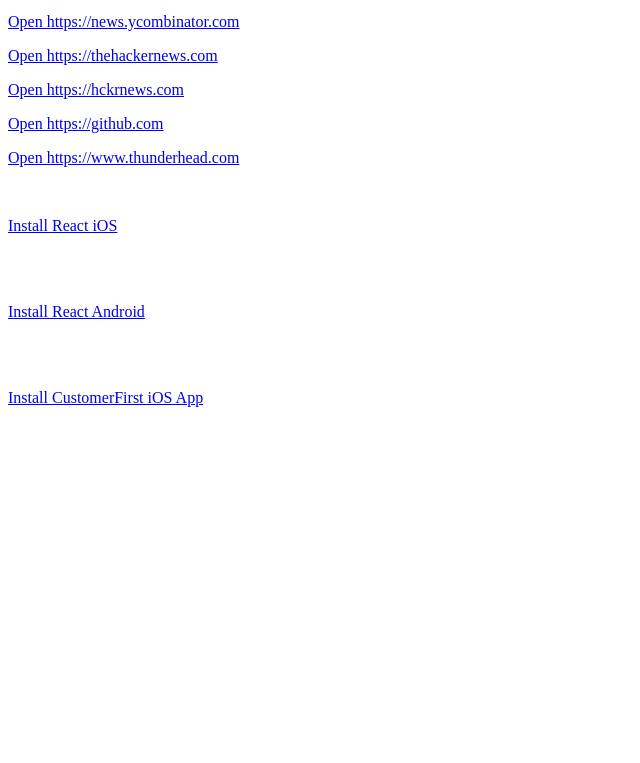
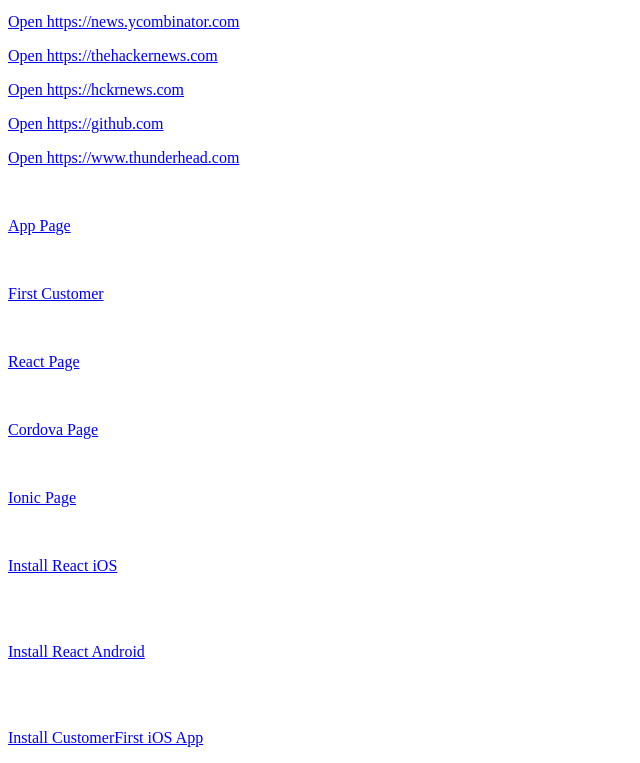
Before and after one commit to JackRobinson/JackRobinson.github.io, a plain HTML site: page index.html in a window 1280 px wide. Shown: the part 101-864 px from the top of the page, without its empty margins (0-640 px from the left). Before the commit the page ends 800 px from the top, so only its background shows below. Drawn offline with Linux system fonts and the light colour scheme.

Commit message:
Update index.html

```diff
--- a/index.html
+++ b/index.html
@@ -10,6 +10,16 @@
 <p><a href="https://hckrnews.com/?someKey=hckrnews">Open https://hckrnews.com</a></p>
 <p><a href="https://github.com/?someKey=github">Open https://github.com</a></p>
 <p><a href="https://www.thunderhead.com/?someKey=thunderhead">Open https://www.thunderhead.com</a></p>
+  <br/>
+<p><a href="https://jackrobinson.github.ios/?app=page">App Page</a></p>
+  <br/>
+<p><a href="https://jackrobinson.github.ios/?app=ios">First Customer</a></p>
+  <br/>
+<p><a href="https://jackrobinson.github.ios/?app=react">React Page</a></p>
+  <br/>
+<p><a href="https://jackrobinson.github.ios/?app=cordova">Cordova Page</a></p>
+  <br/>
+<p><a href="https://jackrobinson.github.ios/?app=ionic">Ionic Page</a></p>
 <br/>
 <p><a href="https://onedemo.thunderhead.com/one/rt/track/ONE-XPTKFWM7XM-1976/redirect?uri=outbound%3A%2F%2Femail%2Finstall%2F%3Fck%3Ddemo4344#https://rink.hockeyapp.net/apps/5e44ea3c5a6849cfab62a146777a7e89">Install React iOS</a></p>
 <br/>
```
